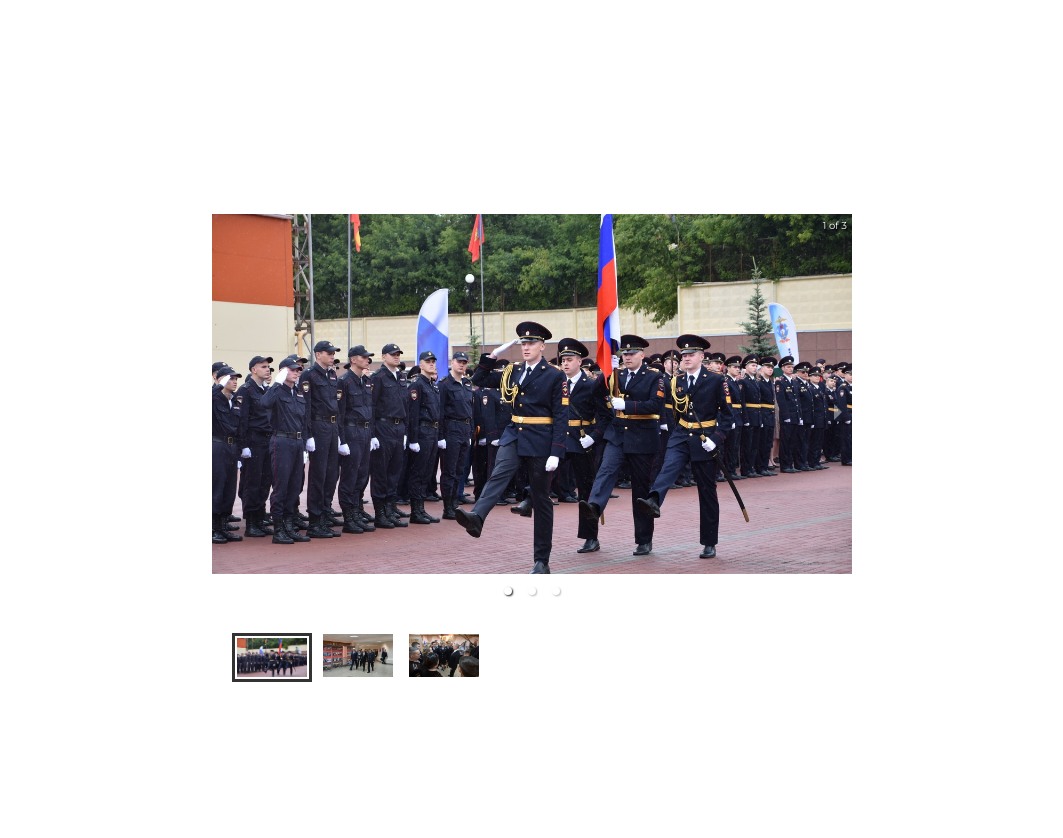
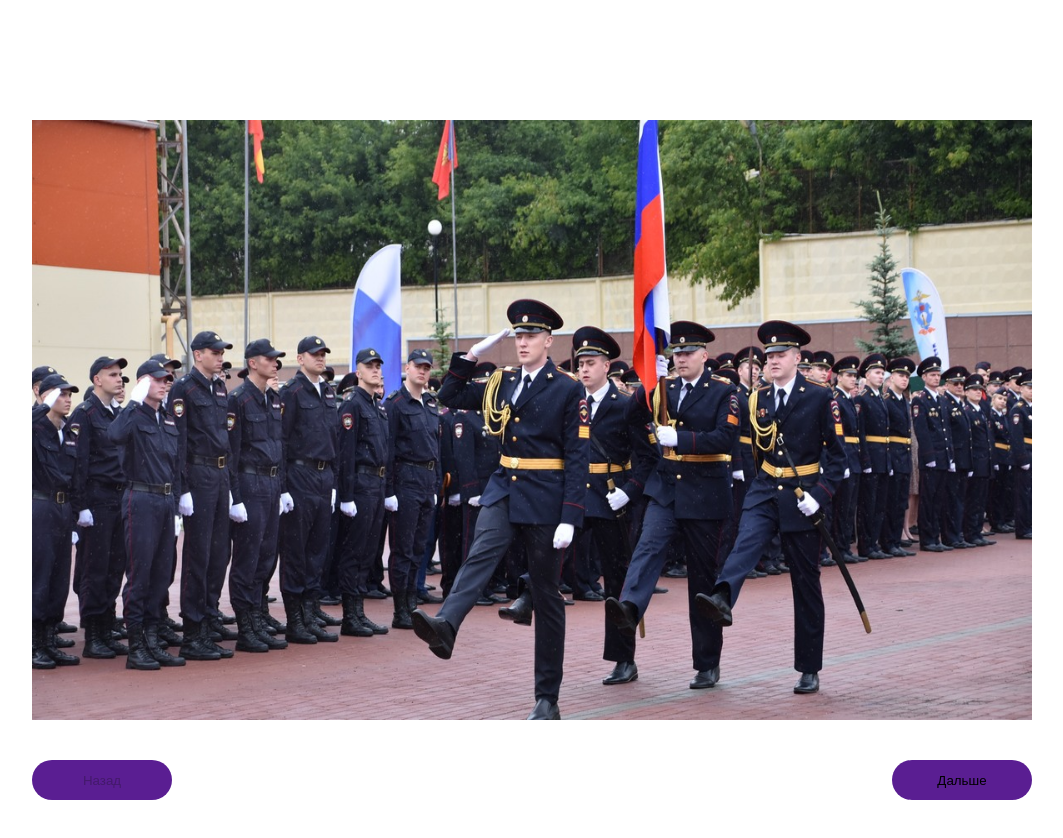
Before and after one commit to FOrcedbruh/mvdGrif, a React (Create React App) app: page / in a window 1280 px wide. Shown: the part 1920-2758 px from the top of the page, without its empty margins (108-1171 px from the left). Built offline with nearby package versions, Linux system fonts and the light colour scheme.

Commit message:
correct errors

```diff
--- a/package.json
+++ b/package.json
@@ -18,6 +18,7 @@
     "axios": "^1.5.0",
     "axios-debug-log": "^1.0.0",
     "nuka-carousel": "^6.0.3",
+    "pure-react-carousel": "^1.30.1",
     "react": "^18.2.0",
     "react-avatar-edit": "^1.2.0",
     "react-dom": "^18.2.0",
@@ -26,7 +27,6 @@
     "react-phone-number-input": "^3.3.6",
     "react-redux": "^8.1.3",
     "react-responsive": "^9.0.2",
-    "react-responsive-carousel": "^3.2.23",
     "react-router-dom": "^6.15.0",
     "react-scripts": "5.0.1",
     "typescript": "^4.9.5",
--- a/src/Components/Carousel.tsx
+++ b/src/Components/Carousel.tsx
@@ -1,24 +1,56 @@
-import { Carousel } from 'react-responsive-carousel';
+import { CarouselProvider, Slider, Slide, ButtonBack, ButtonNext } from 'pure-react-carousel';
+import 'pure-react-carousel/dist/react-carousel.es.css';
 import style from './../styles/ComponentStyles/Carousel.module.css';
-import "react-responsive-carousel/lib/styles/carousel.min.css";
-import fimage from './../images/vuz-4.jpg';
-import timage from './../images/timage.jpg';
-import simage from './../images/simage.jpg';
+import first_image from './../images/vuz-4.jpg';
+import second_image from './../images/timage.jpg';
+import third_image from './../images/simage.jpg';
+
+interface ImageType {
+    image: string,
+    id: number
+}
+
+const images: Array<ImageType> =[
+
+    {
+        image: first_image,
+        id: 1
+    },
+    {
+        image: second_image,
+        id: 2
+    },
+    {
+        image: third_image,
+        id: 3
+    }
+]
+
+
+const CarouselWin: React.FC = () => {
 
 
 
 
-
-
-
-const CarouselWin: React.FC = () => {
     return (
         <section className={style.window}>
-            <Carousel className={style.carousel}  showArrows={true} >
-                <div><img src={fimage}/></div>
-                <div><img src={timage}/></div>
-                <div><img src={simage}/></div>
-            </Carousel>
+            <CarouselProvider
+            naturalSlideWidth={800}
+            naturalSlideHeight={600}
+            totalSlides={3}
+        >
+                <Slider className={style.slider}>
+                    {images.map(image => {
+                        return (
+                            <Slide key={image.id} index={image.id}><img src={image.image} className={style.image}/></Slide>
+                        )
+                        })}
+                </Slider>
+                <div className={style.Btns}>
+                    <ButtonBack className={style.controlBtn}>Назад</ButtonBack>
+                    <ButtonNext className={style.controlBtn}>Дальше</ButtonNext>
+                </div>
+            </CarouselProvider>
         </section>
     )
 }
--- a/src/Components/Pages/FullAccount.tsx
+++ b/src/Components/Pages/FullAccount.tsx
@@ -1,13 +1,15 @@
 import style from './../../styles/ComponentStyles/FullAccount.module.css';
 import { useForm } from 'react-hook-form';
 import FormType from '../../types/FullAccountFormType';
-import { Snackbar, Alert } from '@mui/material';
-
-
+import { Snackbar, Alert, Button } from '@mui/material';
+import ArrowBackIcon from '@mui/icons-material/ArrowBack';
+import { useState } from 'react';
+import { useNavigate } from 'react-router-dom';
 
 
 
 const FullAccount: React.FC = () => {
+
 
     const {
         register,
@@ -22,13 +24,38 @@ const FullAccount: React.FC = () => {
     })
 
 
+    // snackbar
+
+    const [open, setOpen] = useState<boolean>(false);
+
+    const handleClose = (event?: React.SyntheticEvent | Event, reason?: string) => {
+        if (reason === 'clickaway') {
+          return;
+        }
+
+        setOpen(false);
+      };
+
+    // навигация
+
+    const navigate = useNavigate();
+
+    const goBack = () => navigate(-1);
+
+
+    //  отправка данных
+
     const onSubmit = (data: any) => {
         console.log(data);
+        if (isValid) {
+            setOpen(true);
+        }
         reset();
     }
 
     return (
         <section className={`${style.window} fullAccountWindow`}>
+            <Button variant='text' color='secondary' onClick={goBack} style={{'alignSelf': 'start', 'marginLeft': '40px'}}><ArrowBackIcon /> Назад</Button>
             <div className={style.formDiv}>
                 <h3>Дополните ваш аккаунт</h3>
                 <form onSubmit={handleSubmit(onSubmit)}>
@@ -103,16 +130,20 @@ const FullAccount: React.FC = () => {
                             })}/>
                             {errors.school && <section className={style.error}>{errors.school.message}</section>}
                         </div>
-
                     </section>
 
 
                     <section className={style.Btn}>
-                        <input type="submit" disabled={!isValid} style={{'cursor': isValid ? 'pointer' : 'not-allowed'}} value={'Подтвердить изменения'}/>
+                        <input type="submit" disabled={!isValid}  style={{'cursor': isValid ? 'pointer' : 'not-allowed'}} value={'Подтвердить изменения'}/>
                     </section>
 
                 </form>
             </div>
+            <Snackbar onClose={handleClose} open={open} autoHideDuration={4000}>
+                <Alert severity='success'>
+                    <p>Ваши данные отправлены успешно!</p>
+                </Alert>
+            </Snackbar>
         </section>
     )
 }
--- a/src/Components/Pages/Profile.tsx
+++ b/src/Components/Pages/Profile.tsx
@@ -102,7 +102,9 @@ return (
         <section className={`${style.window} profile`}>
             {renderChoosePhoto && <AddingAvatar renderChoosePhotoHandler={renderChoosePhotoHandler} renderChoosePhoto={renderChoosePhoto} setPreview={setPreview} preview={preview}/>}
             <Button onClick={goBack} color='secondary' className={style.backBtn}><ArrowBackIcon/> Назад </Button>
+            <h1 className={style.head}>Профиль</h1>
             <div className={style.topSector}>
+
                 <div className={style.userData}>
                     <h2> <span>Личные</span> данные</h2>
                     <div className={style.avatar}>
@@ -129,7 +131,7 @@ return (
         </section>
         <Snackbar open={!fullAccount}>
                 <Alert severity='error'>
-                    <p>Ваш аккаунт не полный! <Link to='/дополнение_аккаунта'>Дополните его</Link> , для доступа к олимпиаде.</p>
+                    <p>Ваш аккаунт не полный! <Tooltip title='Перейти' placement='top'><Link to='/дополнение_аккаунта'>Дополните его</Link></Tooltip> , для доступа к олимпиаде.</p>
                 </Alert>
         </Snackbar>
     </>
--- a/src/styles/ComponentStyles/Carousel.module.css
+++ b/src/styles/ComponentStyles/Carousel.module.css
@@ -7,17 +7,52 @@
     align-items: center;
     user-select: none;
 }
-.carousel {
-    width: 50%;
+
+.slider {
+    width: 1000px;
+    height: 640px;
+    cursor: grab;
 }
-.carousel div{
-    width: 100%;
+.image {
+    width: 1000px;
+    height: 600px;
 }
+
+.Btns {
+    display: flex;
+    justify-content: space-between;
+    align-items: center;
+}
+
+.controlBtn {
+    width: 140px;
+    height: 40px;
+    background-color: rgb(90, 30, 146);
+    outline: none;
+    border: none;
+    border-radius: 20px;
+}
+
 @media only screen and (max-width: 400px) {
     .window {
         margin-top: 50vh;
     }
-    .carousel {
+    .slider {
         width: 80%;
     }
 }
+@media only screen and (max-width: 1030px) {
+    .slider {
+       width:  800px;
+    }
+}
+@media only screen and (max-width: 840px) {
+    .slider {
+       width:  500px;
+    }
+}
+@media only screen and (max-width: 560px) {
+    .slider {
+       width:  340px;
+    }
+}
--- a/src/styles/ComponentStyles/FullAccount.module.css
+++ b/src/styles/ComponentStyles/FullAccount.module.css
@@ -83,6 +83,9 @@ form div input:focus {
     border-radius: 20px;
     cursor: pointer;
     transition: all .3s ease;
+    color: #fff;
+    font-size: 14px;
+    font-weight: 500;
 }
 .Btn input:hover {
     box-shadow: 0 0 20px blueviolet;
--- a/src/styles/ComponentStyles/OlimpicPreview.module.css
+++ b/src/styles/ComponentStyles/OlimpicPreview.module.css
@@ -2,9 +2,21 @@
     width: 100%;
     min-height: 100vh;
     display: flex;
+    flex-direction: column;
     justify-content: center;
     align-items: center;
     overflow-x: hidden;
+}
+
+.head {
+    position: absolute;
+    font-size: 40px;
+    font-weight: 800;
+    padding-top: 40px;
+    padding-left: 140px;
+    padding-bottom: 60vh;
+    align-self: start;
+    z-index: 2;
 }
 
 .window img {
@@ -21,3 +33,8 @@
 .window a {
     text-decoration: none;
 }
+@media only screen and (max-width: 776px) {
+    .head {
+        padding-left: 30px;
+    }
+}
--- a/src/styles/ComponentStyles/Profile.module.css
+++ b/src/styles/ComponentStyles/Profile.module.css
@@ -11,6 +11,14 @@
 h2 {
     padding-top: 10%;
 }
+.head {
+    font-size: 40px;
+    font-weight: 800;
+    padding-top: 40px;
+    padding-left: 140px;
+    padding-bottom: 60px;
+    align-self: start;
+}
 .topSector {
     width: 100%;
     height: 80%;
@@ -20,7 +28,7 @@ h2 {
     padding: 0 200px;
 }
 .userData {
-    width: 40%;
+    width: 60%;
     display: flex;
     flex-direction: column;
     justify-content: center;
@@ -78,7 +86,7 @@ h2 {
 
 .backBtn {
     align-self: start;
-    transform: translateX(20px);
+    margin-left: 60px;
     font-size: 12px;
 }
 .avatar {
@@ -179,6 +187,9 @@ h2 {
     }
 }
 @media only screen and (max-width: 500px) {
+    .head {
+        padding-left: 40px;
+    }
     .topSector {
         flex-direction: column;
         gap: 10vh;
--- a/src/styles/global.css
+++ b/src/styles/global.css
@@ -178,6 +178,9 @@ footer {
 .fullAccountWindow {
     color: var(--textColor);
 }
+.olimpicsPreviewWindow {
+    color: var(--textColor)
+}
 .loader {
     width: 100%;
     height: 100vh;
```
Also changed, not shown: src/Components/Pages/OlimpicPreview.tsx (+6 -4 lines), 1 other file (tests, documents, lock files or other folders).
